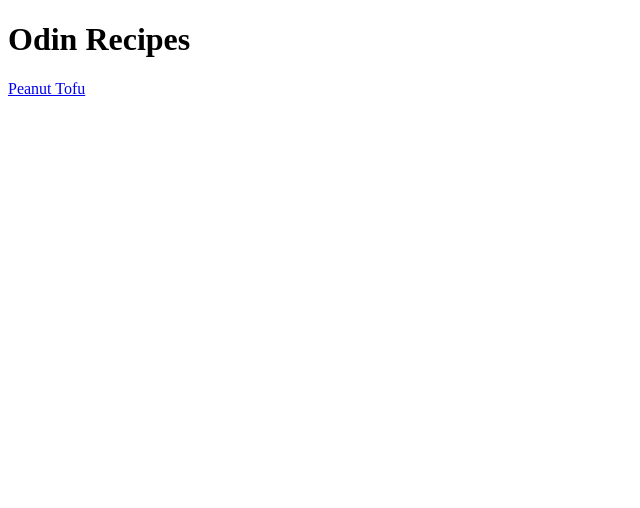
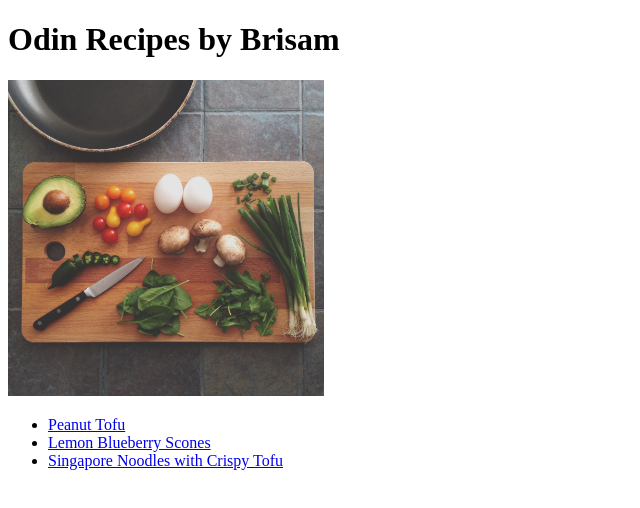
Before and after one commit to Brisam/odin-recipes, a plain HTML site: page index.html in a window 1280 px wide. Shown: the whole page, without its empty margins (0-640 px from the left). Drawn offline with Linux system fonts and the light colour scheme.

Commit message:
Add image and links to lemon blueberry scones and singapore tofu noodle recipe pages. Arrange links in unordered list. These changes were made to make a slightly more aesthetic page that is easier to read (links aren't directly next to each other.

```diff
--- a/index.html
+++ b/index.html
@@ -6,8 +6,14 @@
     <title>Odin Recipes by Brisam</title>
 </head>
 <body>
-    <h1>Odin Recipes</h1>
+    <h1>Odin Recipes by Brisam</h1>
+    <img src="./images/katie-smith-uQs1802D0CQ-unsplash.jpg" alt="A cutting board with an arrangement including: a paring knife, half an avocado, a sliced jalepeno, cherry tomatos, two boiled eggs, spinach, three mushrroms, and a bundle of green onions." height="25%" width="25%">
 
-    <a href="recipes/peanut-tofu.html">Peanut Tofu</a>
+    <ul>
+        <li><a href="recipes/peanut-tofu.html">Peanut Tofu</a></li>
+        <li><a href="recipes/lemon-blueberry-scones.html">Lemon Blueberry Scones</a></li>
+        <li><a href="recipes/singapore-tofu-noodles.html">Singapore Noodles with Crispy Tofu</a></li>
+    </ul>
+
 </body>
 </html>
```
Also changed, not shown: images/katie-smith-uQs1802D0CQ-unsplash.jpg (added).
